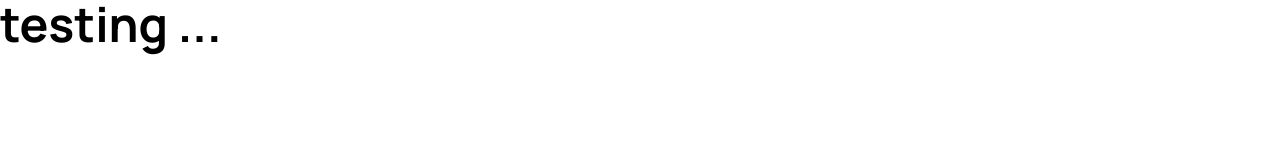
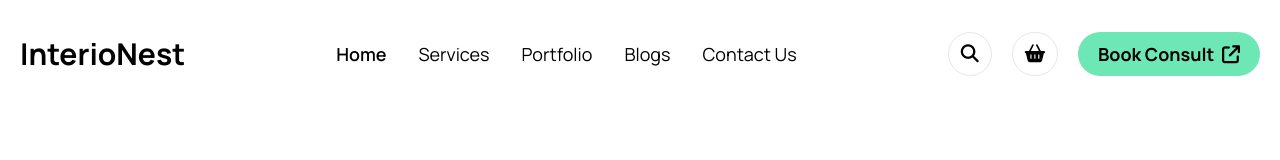
Before and after one commit to codebyahadul/interio-nest, a plain HTML site: page index.html in a window 1280 px wide. Drawn offline with nearby package versions, Linux system fonts and the light colour scheme.

Commit message:
added navbar

```diff
--- a/index.html
+++ b/index.html
@@ -4,19 +4,44 @@
 <head>
     <meta charset="UTF-8">
     <meta name="viewport" content="width=device-width, initial-scale=1.0">
-    <title>Document</title>
+    <title>InterioNest</title>
     <!-- tailwind cdn link -->
     <link href="https://cdn.jsdelivr.net/npm/tailwindcss@2.2.19/dist/tailwind.min.css" rel="stylesheet">
+    <!-- font awesome cdn link -->
+    <link rel="stylesheet" href="https://cdnjs.cloudflare.com/ajax/libs/font-awesome/6.6.0/css/all.min.css" integrity="sha512-Kc323vGBEqzTmouAECnVceyQqyqdsSiqLQISBL29aUW4U/M7pSPA/gEUZQqv1cwx4OnYxTxve5UMg5GT6L4JJg==" crossorigin="anonymous" referrerpolicy="no-referrer" />
     <style>
         @import url('https://fonts.googleapis.com/css2?family=Manrope:wght@200..800&family=Poppins:wght@200;400;500;700;800&display=swap');
-        body{
-            font-family:"Manrope", sans-serif;
+
+        body {
+            font-family: "Manrope", sans-serif;
         }
     </style>
 </head>
 
 <body>
-    <h1 class="text-5xl font-bold">testing ...</h1>
+    <nav class="container mx-auto flex justify-between items-center my-5 md:my-8 px-3 md:px-5">
+        <div>
+            <a href="#" class="text-xl md:text-2xl lg:text-3xl font-bold">InterioNest</a>
+        </div>
+        <div class="hidden md:block">
+            <ul class="flex items-center gap-8 text-xs md:text-sm lg:text-lg">
+                <li class="font-semibold cursor-pointer">Home</li>
+                <li class="cursor-pointer">Services</li>
+                <li class="cursor-pointer">Portfolio</li>
+                <li class="cursor-pointer">Blogs</li>
+                <li class="cursor-pointer">Contact Us</li>
+            </ul>
+        </div>
+        <div class="flex items-center gap-1 md:gap-3 lg:gap-5">
+            <div class="p-1 md:p-2 lg:p-3 cursor-pointer flex items-center justify-center rounded-full border">
+                <i class="fa-solid fa-magnifying-glass text-xs md:text-sm lg:text-lg"></i>
+            </div>
+            <div class="p-1 md:p-2 lg:p-3 cursor-pointer flex items-center justify-center rounded-full border">
+                <i class="fa-solid fa-basket-shopping text-xs md:text-sm lg:text-lg"></i>
+            </div>
+            <button class="text-xs md:text-sm lg:text-lg font-bold px-2 md:px-3 lg:px-5 py-2 rounded-full bg-green-300">Book Consult <i class="fa-solid fa-arrow-up-right-from-square ml-1"></i></button>
+        </div>
+    </nav>
 </body>
 
 </html>
--- a/tailwind.config.js
+++ b/tailwind.config.js
@@ -2,7 +2,8 @@
 module.exports = {
     content: ["./src/**/*.{html,js}"],
     theme: {
-      extend: {},
+      extend: {
+      },
     },
     plugins: [],
   }
```
